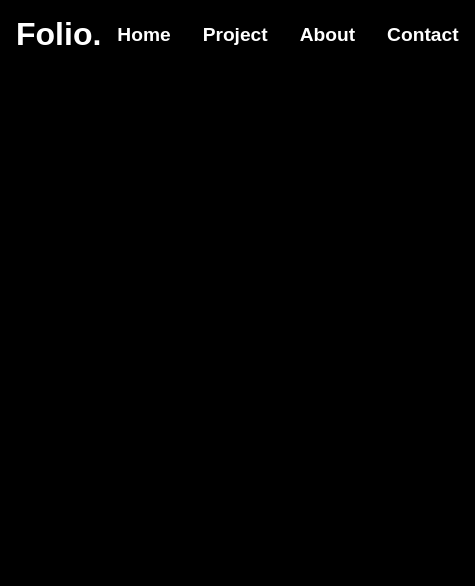
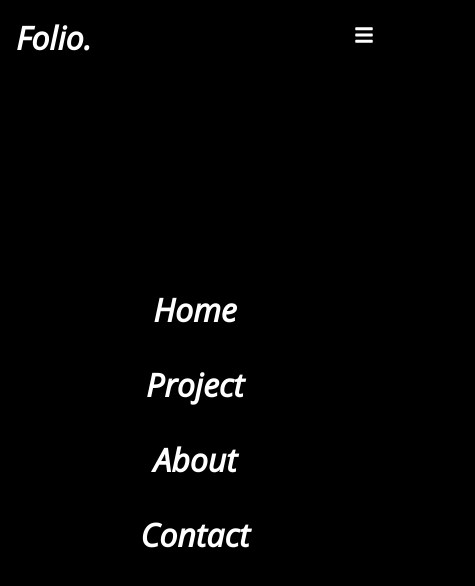
Before and after one commit to Teuton-Roy/my-portfolio-react, a React (Create React App) app: page / in a window 390 px wide. Shown: the top 586 px of the page, 475 px wide, since content can reach past the window. Built offline with nearby package versions, Linux system fonts and the light colour scheme; a web font is replaced by a local one.

Commit message:
small change in Navbar.css

```diff
--- a/src/components/Navbar.css
+++ b/src/components/Navbar.css
@@ -1,6 +1,6 @@
 .header{
     display: flex;
-    justify-self:space-between;
+    justify-content: space-between ;
     align-items: center;
     padding: 1rem;
 }
@@ -17,3 +17,25 @@ padding: 0 1rem;
     font-size: 1.2rem;
     font-weight: 600;
 }
+
+@media screen and (max-width: 1040px){
+    .nav-manu{
+        flex-direction: column;
+        width: 100%;
+        height: 100vh;
+        justify-content: center;
+        text-align: center;
+        background: rgba(0, 0, 0, 0.9);
+        position: absolute;
+        top: 0;
+        left: 0;
+        z-index: -3;
+    }
+    .nav-manu li{
+        padding: 1rem 0;
+    }
+
+    .nav-manu li a{
+        font-size: 2rem;
+    }
+}
--- a/src/components/Navbar.js
+++ b/src/components/Navbar.js
@@ -1,6 +1,7 @@
 import "./Navbar.css";
 import React from 'react'
 import { Link } from 'react-router-dom'
+import {FaBars} from 'react-icons/fa'
 
 const NavBar = () => {
   return (
@@ -22,6 +23,11 @@ const NavBar = () => {
             <Link to='/contact'>Contact</Link>
         </li>
       </ul>
+      <div className="hamburger">
+        <FaBars size = {20} style = {{color : "#fff"}}>
+
+        </FaBars>
+      </div>
     </div>
   )
 }
--- a/src/index.css
+++ b/src/index.css
@@ -4,20 +4,20 @@
     margin: 0;
     padding: 0;
     box-sizing: border-box;
-    font-family: 'outfit', sans-serif;
+    font-family: 'Open Sans', sans-serif;
 }
 
 body{
   background-color: #000;
 }
 
-h1, h2, p, a{
+h1, h4, p, a{
   color: #fff;
   text-decoration: none;
 }
 
 ul{
-  list-style: none;
+  list-style-type: none;
 }
 
 .btn{
```
